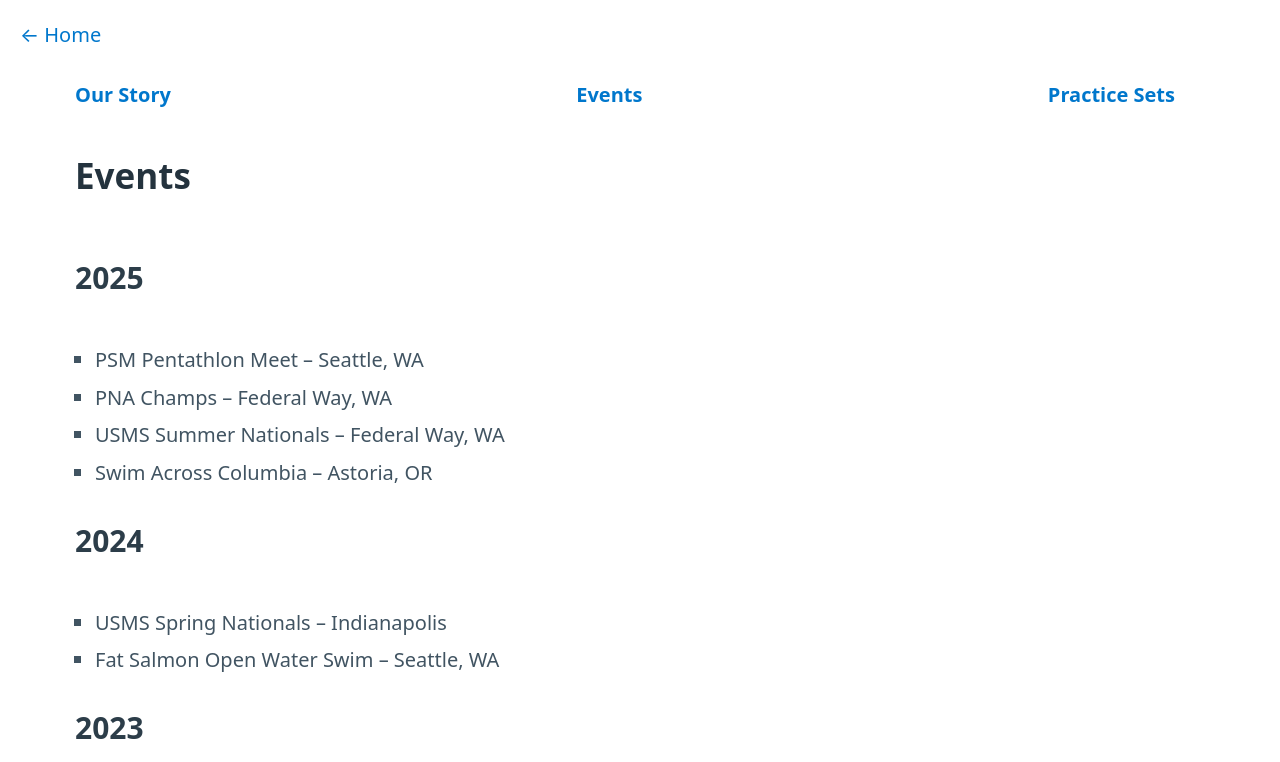
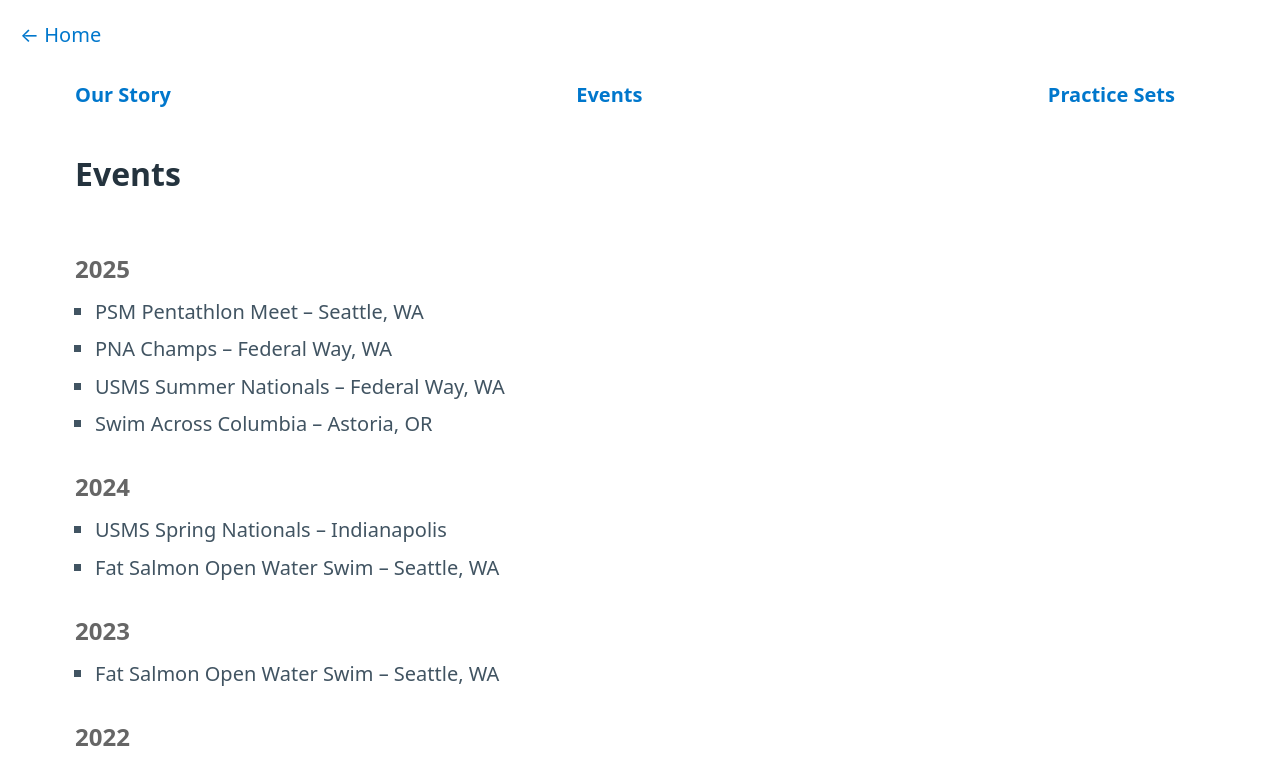
Before and after one commit to yaweihao/underwater, a plain HTML site: page index.html in a window 1280 px wide. Both pictures are taken after a click on the link "Events". Shown: the top 762 px of the page. Drawn offline with nearby package versions, Linux system fonts and the light colour scheme.

Commit message:
Update index.html

```diff
--- a/index.html
+++ b/index.html
@@ -15,8 +15,17 @@
     nav a:hover {
       text-decoration: underline;
     }
+    h2 {
+      font-size: 1.6rem;
+    }
     h3 {
-      margin-top: 1.5rem;
+      font-size: 1.2rem;
+      color: #666;
+      margin-top: 1rem;
+      margin-bottom: 0.5rem;
+    }
+    section {
+      display: none;
     }
   </style>
 </head>
@@ -34,12 +43,9 @@
     <a id="nav-practice">Practice Sets</a>
   </nav>
 
-  <header id="story">
+  <section id="story">
     <h1>Unplug Underwater</h1>
     <p class="tagline">Our Story</p>
-  </header>
-
-  <section>
     <p>
       After nearly a decade working at a big tech company, where goals and results often felt distant, abstract, and emotions were left behind; I found myself longing for something more tangible, more human...
     </p>
```
